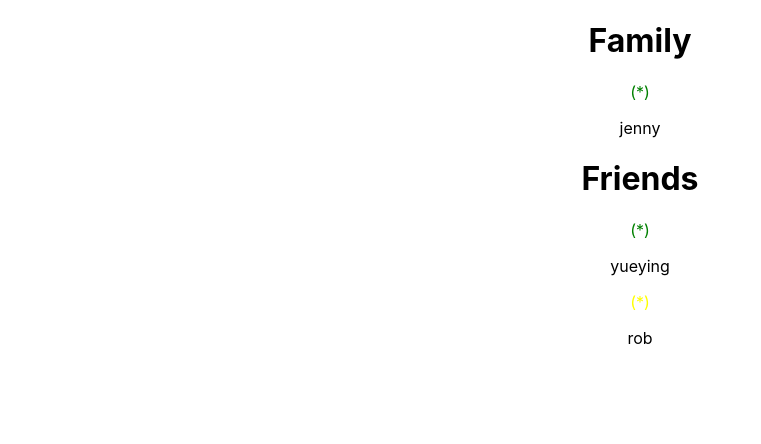
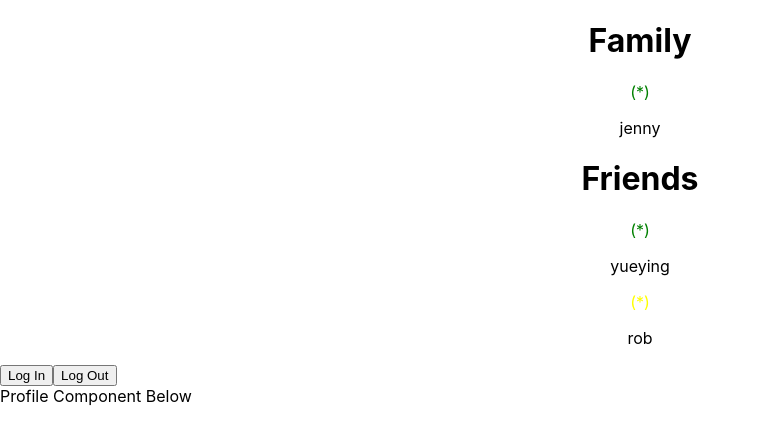
Before and after one commit to bbedevian/auth0-hackathon-team-RYB, a React (Create React App) app: page / in a window 1280 px wide. Shown: the top 444 px of the page, without its empty margins (0-761 px from the left). Built offline with nearby package versions, Linux system fonts and the light colour scheme.

Commit message:
Got a basic log in and log out with Auth0. Need to customize based on values we are looking for

```diff
--- a/package.json
+++ b/package.json
@@ -3,6 +3,7 @@
   "version": "0.1.0",
   "private": true,
   "dependencies": {
+    "@auth0/auth0-react": "^1.0.0",
     "@react-google-maps/api": "^1.9.12",
     "@testing-library/jest-dom": "^4.2.4",
     "@testing-library/react": "^9.3.2",
--- a/src/App.js
+++ b/src/App.js
@@ -1,12 +1,28 @@
-import React from 'react';
+import React, { useEffect } from 'react';
 import './App.css';
 import FnFList from './containers/FnFList';
+import {Auth0Provider, useAuth0} from "@auth0/auth0-react"
+import LoginButton from './components/LoginButton'
+import LogoutButton from './components/LogoutButton'
+import Profile from './components/Profile'
 
 function App() {
+  const {user, isAuthenticated} = useAuth0()
+  console.log(isAuthenticated)
+  console.log(user)
   return (
-    <div className="App">
-     <FnFList/>
-    </div>
+    <Auth0Provider
+    domain="dev-9-s-7qkj.us.auth0.com"
+    clientId="s1xEinrrqh4VLm1Vf9Ji1F1ciz4Rm4oA"
+    redirectUri="http://localhost:3000">
+      <div className="App">
+        <FnFList/>
+      </div>
+      <LoginButton/>
+      <LogoutButton/>
+      <div>Profile Component Below</div>
+      <Profile/>
+    </Auth0Provider>
   );
 }
 
--- /dev/null
+++ b/src/components/LoginButton.js
@@ -0,0 +1,10 @@
+import React from "react";
+import { useAuth0 } from "@auth0/auth0-react";
+
+const LoginButton = () => {
+	const { loginWithRedirect } = useAuth0();
+
+	return <button onClick={() => loginWithRedirect()}>Log In</button>;
+};
+
+export default LoginButton;
--- /dev/null
+++ b/src/components/LogoutButton.js
@@ -0,0 +1,9 @@
+import React from "react";
+import { useAuth0 } from "@auth0/auth0-react";
+
+const LogoutButton = () => {
+	const { logout } = useAuth0();
+	return <button onClick={() => logout()}>Log Out</button>;
+};
+
+export default LogoutButton;
--- /dev/null
+++ b/src/components/Profile.js
@@ -0,0 +1,17 @@
+import React from "react";
+import { useAuth0 } from "@auth0/auth0-react";
+
+const Profile = () => {
+	const { user, isAuthenticated } = useAuth0();
+
+	return (
+		isAuthenticated && (
+			<div>
+				<img src={user.picture} alt={user.name}></img>
+				<h2>{user.name}</h2>
+				<p>{user.email}</p>
+			</div>
+		)
+	);
+};
+export default Profile;
--- a/src/containers/FnFList.js
+++ b/src/containers/FnFList.js
@@ -1,26 +1,30 @@
-import React from 'react';
-import {connect} from 'react-redux'
-import FnFCard from '../components/FnFCard';
+import React from "react";
+import { connect } from "react-redux";
+import FnFCard from "../components/FnFCard";
 
 const FnFList = (props) => {
 	return (
 		<div>
 			<h1>Family</h1>
-           { props.connections.filter(connect => connect.relationship === 'family').map(
-                connection => <FnFCard person={connection}/>
-            )}
+			{props.connections
+				.filter((connect) => connect.relationship === "family")
+				.map((connection) => (
+					<FnFCard person={connection} />
+				))}
 			<h1>Friends</h1>
-           { props.connections.filter(connect => connect.relationship === 'friend').map(
-                connection => <FnFCard person={connection}/>
-            )}
+			{props.connections
+				.filter((connect) => connect.relationship === "friend")
+				.map((connection) => (
+					<FnFCard person={connection} />
+				))}
 		</div>
 	);
-}
+};
 
 const msp = (state) => {
 	return {
-        connections: state.connections
-    }
-}
+		connections: state.connections,
+	};
+};
 
 export default connect(msp)(FnFList);
```
Also changed, not shown: 2 other files (tests, documents, lock files or other folders). Lines whose indentation alone changed are shown as unchanged.
